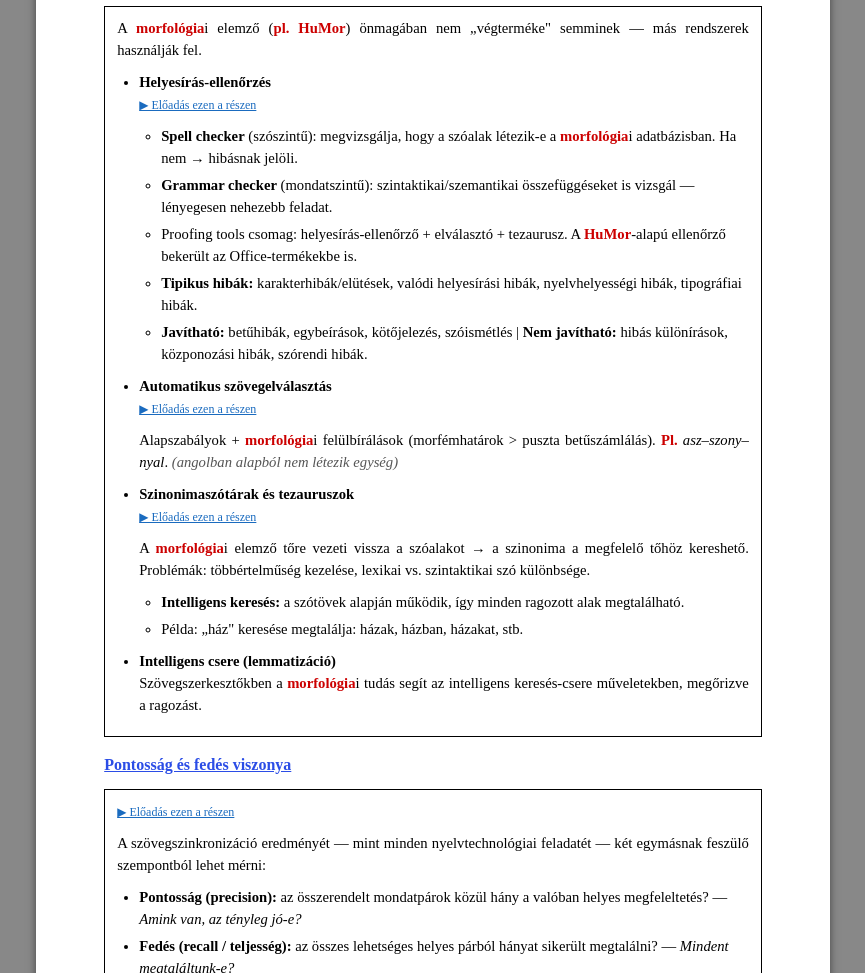
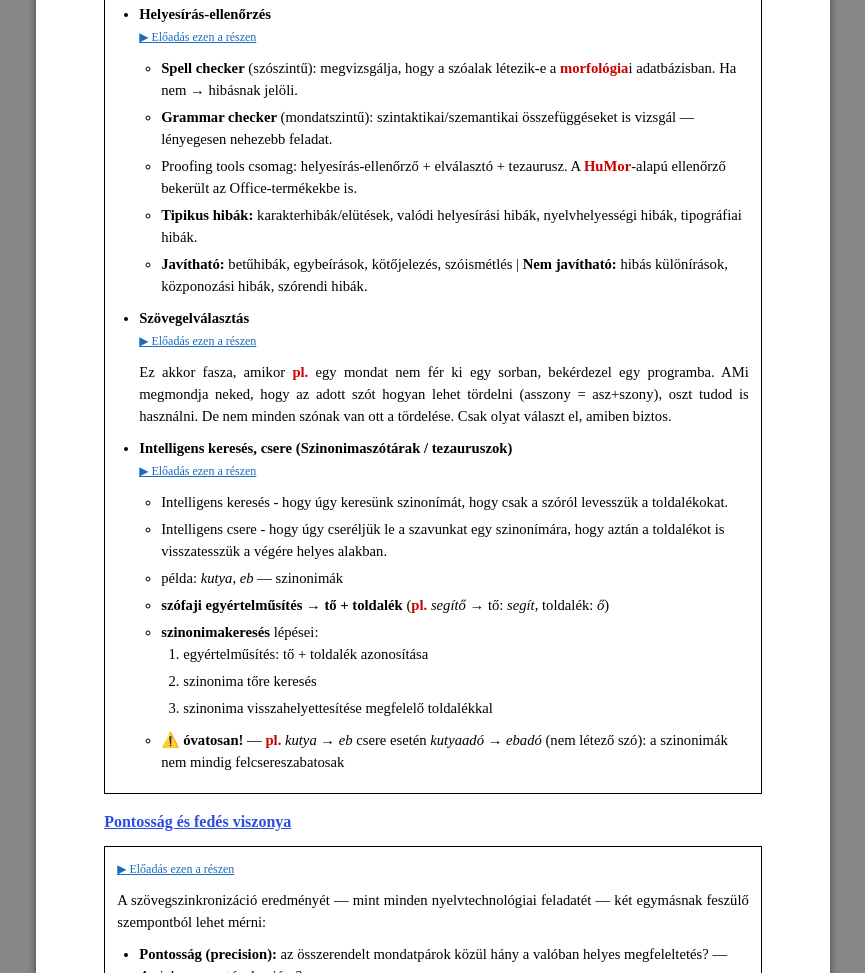
Before and after one commit to Andrssss/szigorlati-tetelek, a plain HTML site: page nyelvtechnologiai-tetelek-print.html in a window 1280 px wide. Shown: the part 9665-10638 px from the top of the page, without its empty margins (207-1072 px from the left). Drawn offline with Linux system fonts and the light colour scheme.

```diff
--- a/nyelvtechnologiai-tetelek-print.html
+++ b/nyelvtechnologiai-tetelek-print.html
@@ -491,18 +491,6 @@ a fedés viszonya a különböző alkalmazásokban.
             A lexikális szinten az absztrakt, „szótári" alak látható; a felszíni szinten az, amit ténylegesen ejtünk és írunk. Az FST mindkét irányban működik: elemzéskor <em>kezek</em>-ből visszaállítja a <em>kéz+ek</em> szerkezetet, generáláskor <em>kéz+ek</em>-ből előállítja a <em>kezek</em> alakot.
         </div>
 
-    <h4>A számítógépes morfológia célja</h4>
-    <p>A számítógépes morfológia olyan számítógépes technológiák és algoritmusok kialakításával foglalkozik, melyek segítségével különféle nyelvű toldalékolt szóalakok elemzése és generálása megoldható. A számítógépes morfológia az írott alakokkal foglalkozik. </p>
-    <p><strong>Példa (magyar):</strong></p>
-    <ul>
-        <li><strong>Elemzés:</strong> <code>házakban</code> → <code>ház</code> + <code>ak</code> (többes szám) + <code>ban</code> (inessivus/helyhatározó rag)</li>
-        <li><strong>Generálás:</strong> <code>ház</code> + PL + INE → <code>házakban</code></li>
-    </ul>
-    <p>Az ilyen leképezéseket általában <strong>véges állapotú transzducer (FST)</strong> valósítja meg, amely minden toldalékolt alakot visszavezet az alapalakra és a morfológiai jegyekre (és fordítva).</p>
-    <ul>
-        <li><strong>Szóalak-felismerés:</strong> a program visszaadja a toldalékolt szóalakból a szótári tövet (lemmatizálás), annak szófaját és a megjelenített nyelvtani információt.</li>
-        <li><strong>Szóalak-generálás:</strong> a helyes szóalak előállítása a szótő és a morfológiailag releváns nyelvtani információ segítségével.</li>
-    </ul>
 
 
 
@@ -531,13 +519,6 @@ a fedés viszonya a különböző alkalmazásokban.
    <img src="img/nyelvtech/pelda_ketszintes.png" alt="Verem automaták" style="max-width:500px;width:60%;">
 
 
-    <h4>Konvenciók, speciális szimb megfeleltetés:</h4>
-    <ul>
-        <li><strong>Dzsókerszimbólum</strong> (általában: @, „kukac"): az adott ábécé tetszőleges karaktere helyett állhat; más formalizmokban más jellel is jelölhetik. Pl. <code>t:c ↔ ___ i:@</code> azt fejezi ki, hogy t lexikálisan c-nek felel meg, ha utána bármilyen felszíni szimbólum követi az i-t.</li>
-        <li><strong>Nullszimbólum</strong> (általában: 0 vagy ε): a két szalag csak egyenlő számú szimbólum esetén párosítható, ezért beszúrásnál és törlésnél az egyik szalagon üres (null) szimbólumnak kell állnia — pl. az y:i és 0:e párok egyidejű kezelésénél.</li>
-        <li><strong>Határszimbólum</strong> (általában: #): jelzi a szó elejét vagy végét (kizárólag egy másik határszimbólummal párban: #:#)</li>
-        <li><strong>Részhalmaz:</strong> egyszavas nevekkel jelzett karakterhalmazok, pl. C a mássalhangzók halmaza, V a magánhangzóké, T a felpattanó hangzóké, NAS a nazálisoké</li>
-    </ul>
 
 
     <h3>Unifikációs morfológia (HuMor = <em>High-speed Unification Morphology</em>)</h3>
@@ -640,33 +621,29 @@ a fedés viszonya a különböző alkalmazásokban.
   </li>
 
   <li>
-    <strong>Automatikus szövegelválasztás</strong>
+    <strong>Szövegelválasztás</strong>
     <p><a href="https://www.youtube.com/watch?v=HV1pS76Rosc&t=2h10m28s" target="_blank">▶ Előadás ezen a részen</a></p>
-    <p>Alapszabályok + morfológiai felülbírálások (morfémhatárok &gt; puszta betűszámlálás). Pl. <em>asz–szony–nyal</em>. <span class="note">(angolban alapból nem létezik egység)</span></p>
+    <p>Ez akkor fasza, amikor pl. egy mondat nem fér ki egy sorban, bekérdezel egy programba. AMi megmondja neked, hogy az adott szót hogyan lehet tördelni (asszony = asz+szony), oszt tudod is használni. De nem minden szónak van ott a tördelése. Csak olyat választ el, amiben biztos.</p>
   </li>
 
   <li>
-    <strong>Szinonimaszótárak és tezauruszok</strong>
+    <strong>Intelligens keresés, csere (Szinonimaszótárak / tezauruszok)</strong>
     <p><a href="https://www.youtube.com/watch?v=HV1pS76Rosc&t=2h16m36s" target="_blank">▶ Előadás ezen a részen</a></p>
-    <p>
-      A morfológiai elemző tőre vezeti vissza a szóalakot → a szinonima a megfelelő tőhöz kereshető.
-      Problémák: többértelműség kezelése, lexikai vs. szintaktikai szó különbsége.
-    </p>
-
-    <ul>
-      <li><strong>Intelligens keresés:</strong> a szótövek alapján működik, így minden ragozott alak megtalálható.</li>
-      <li>
-        Példa: „ház" keresése megtalálja: házak, házban, házakat, stb.
+    <ul>
+      <li>Intelligens keresés - hogy úgy keresünk szinonímát, hogy csak a szóról levesszük a toldalékokat. </li>
+      <li>Intelligens csere   - hogy úgy cseréljük le a szavunkat egy szinonímára, hogy aztán a toldalékot is visszatesszük a végére helyes alakban. </li>
+
+      <li>példa: <em>kutya</em>, <em>eb</em> — szinonimák</li>
+      <li><strong>szófaji egyértelműsítés → tő + toldalék</strong> (pl. <em>segítő</em> → tő: <em>segít</em>, toldalék: <em>ő</em>)</li>
+      <li><strong>szinonimakeresés</strong> lépései:
+        <ol>
+          <li>egyértelműsítés: tő + toldalék azonosítása</li>
+          <li>szinonima tőre keresés</li>
+          <li>szinonima visszahelyettesítése megfelelő toldalékkal</li>
+        </ol>
       </li>
-    </ul>
-  </li>
-
-  <li>
-    <strong>Intelligens csere (lemmatizáció)</strong>
-    <p>
-      Szövegszerkesztőkben a morfológiai tudás segít az intelligens keresés-csere műveletekben,
-      megőrizve a ragozást.
-    </p>
+      <li>⚠️ <strong>óvatosan!</strong> — pl. <em>kutya → eb</em> csere esetén <em>kutyaadó</em> → <em>ebadó</em> (nem létező szó): a szinonimák nem mindig felcsereszabatosak</li>
+    </ul>
   </li>
 </ul>
 </div>
```
